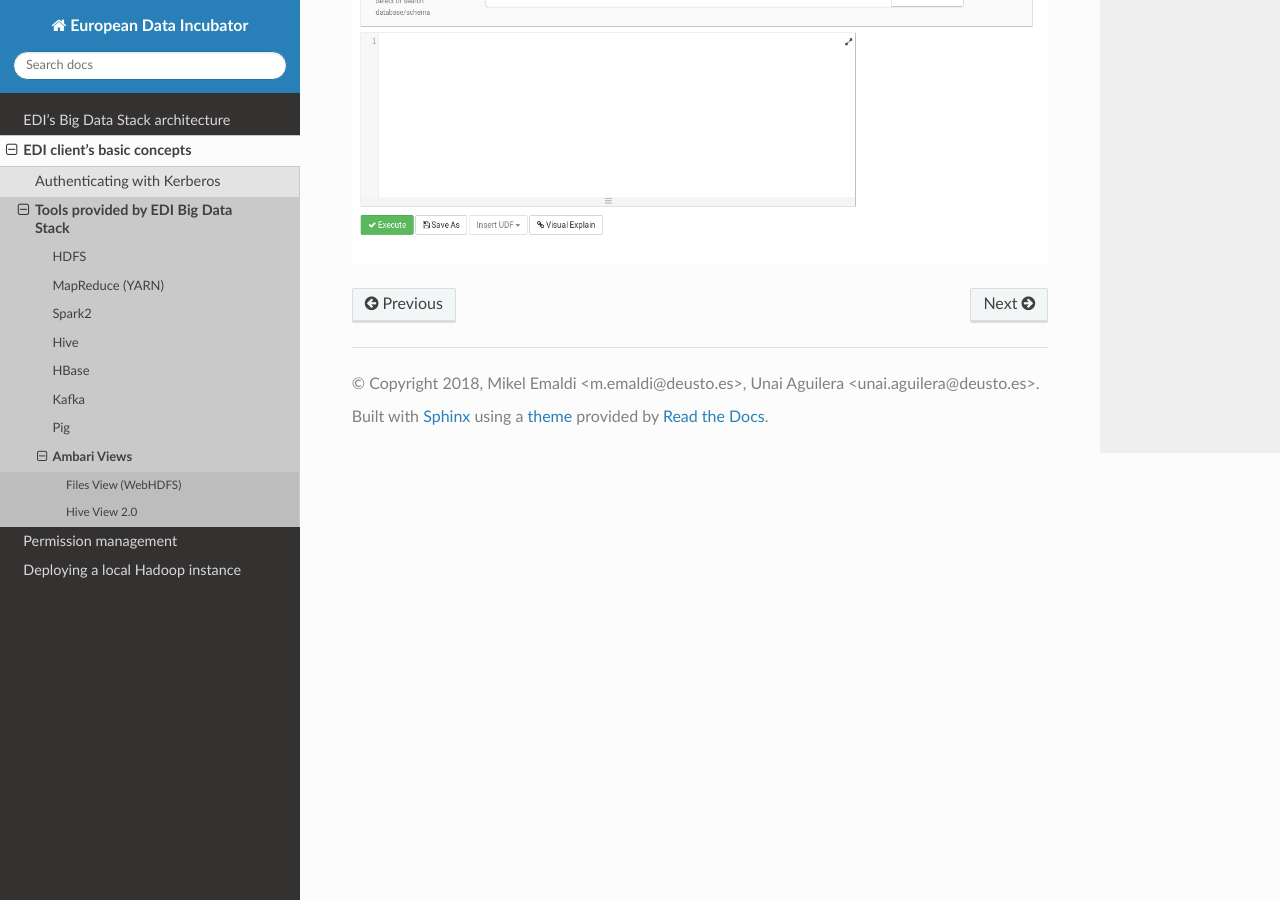
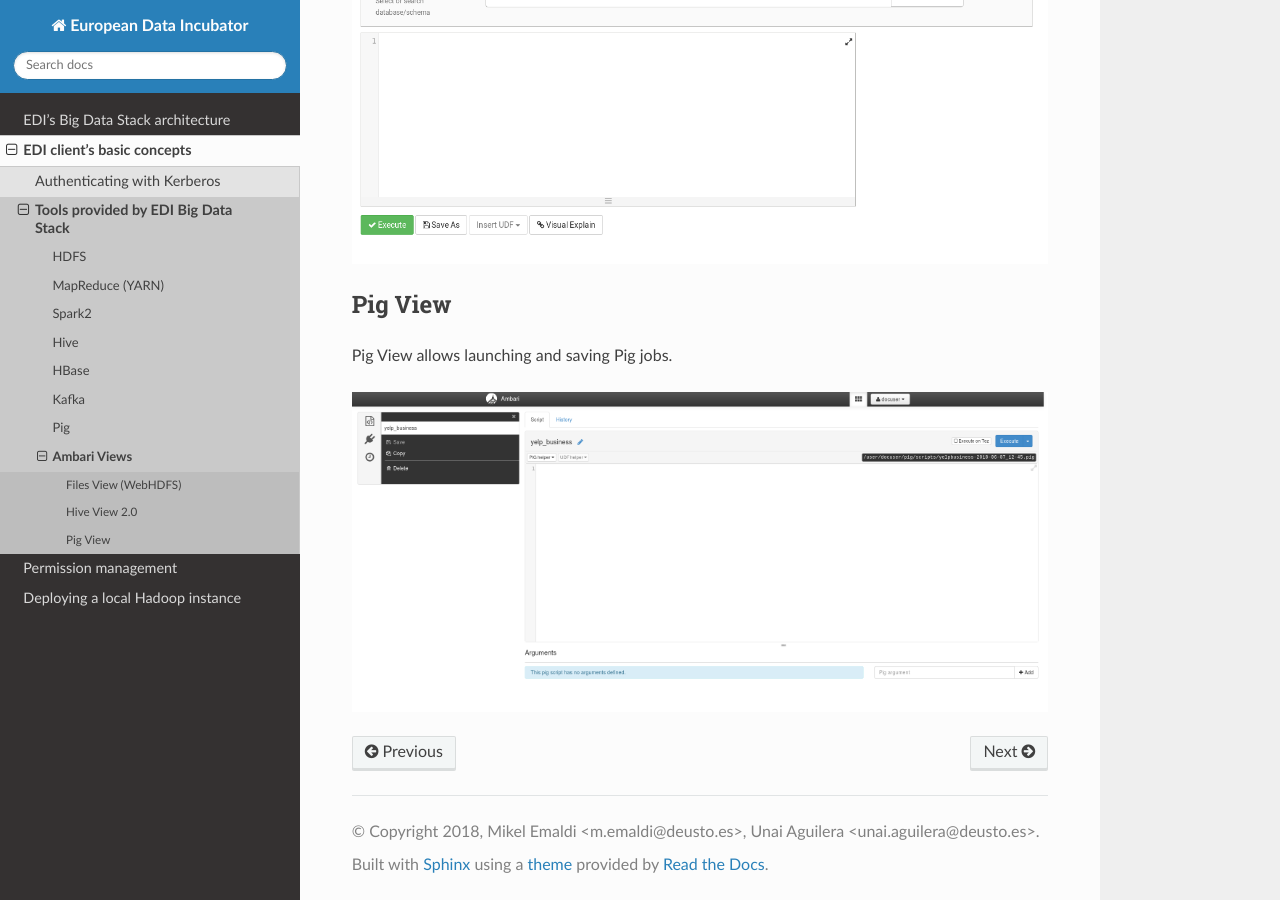
Before and after one commit to edincubator/edi-doc, a Sphinx documentation site: the page built from source/big-data-stack/tools/views.rst, in a window 1280 px wide and 900 px high, scrolled down 1939 px. Built offline with Sphinx 7.4.7 and the Read the Docs theme 2.0.0, drawn with Linux system fonts in a browser that asks for light colours.

Commit message:
Adding Pig View

```diff
--- a/source/big-data-stack/tools/pig.rst
+++ b/source/big-data-stack/tools/pig.rst
@@ -85,7 +85,7 @@
 `CSVLoader` function from the Piggybank, and we use it for loading our sample
 CSV file.
 
-Next, we group data by `state` column. `DESCRIBE `command describes the structure
+Next, we group data by `state` column. `DESCRIBE` command describes the structure
 of an identifier. In this case, we can see that the identifier `grouped_business`
 is a `bag` in which each element is formed by a `charrarray` called `group` and
 a `bag` called `yelp_business`. `group` refers to the state and `yelp_business`
@@ -741,3 +741,7 @@
   # pig yelp_business.pig
 
 And the same result is generated.
+
+.. note::
+
+  You can also launch jobs using Ambari :ref:`pigview`.
--- a/source/big-data-stack/tools/views.rst
+++ b/source/big-data-stack/tools/views.rst
@@ -38,3 +38,13 @@
 interface. You can also save Worksheets and generated results.
 
 .. image:: img/ambari-hive-view.png
+
+
+.. _pigview:
+
+Pig View
+--------
+
+Pig View allows launching and saving Pig jobs.
+
+.. image:: img/ambari-pig-view.png
```
Also changed, not shown: source/big-data-stack/tools/img/ambari-pig-view.png (added).
